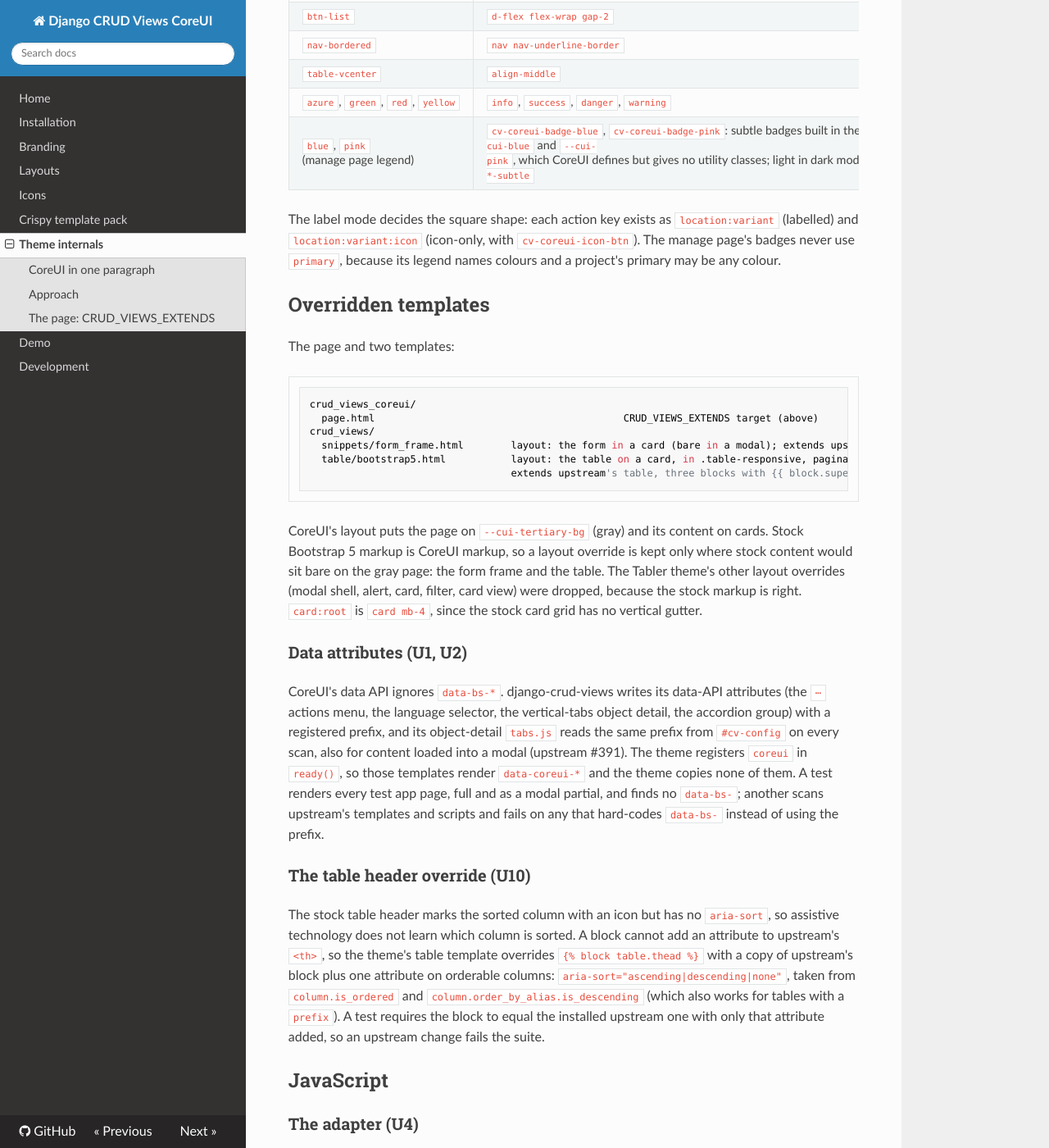
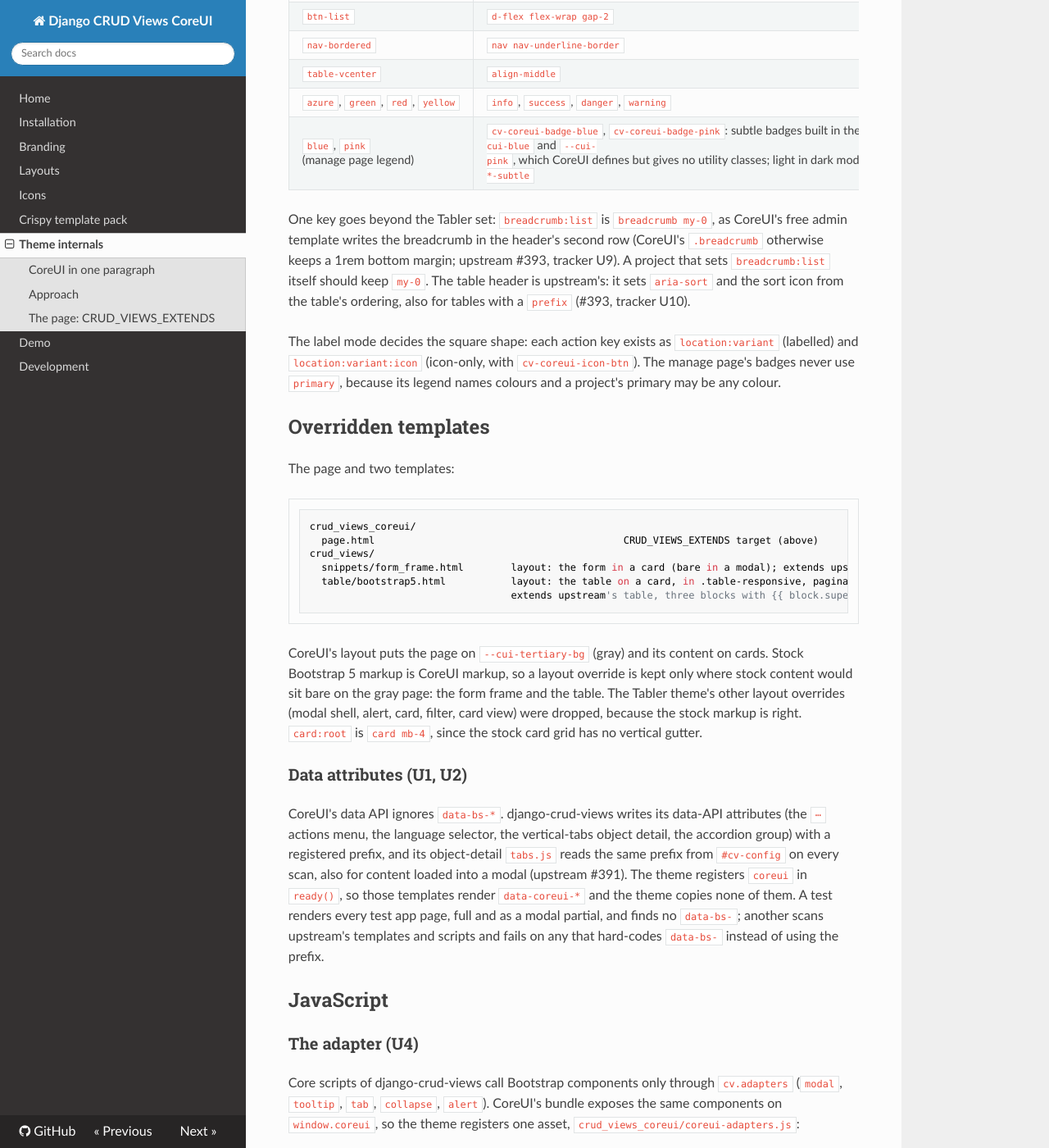
Before and after one commit to jacob-consulting/django-crud-views-coreui, an MkDocs documentation site: the page built from docs/theme_internals.md, in a window 1280 px wide and 1400 px high, scrolled down 2916 px. Shown: the whole window at 82% size. Built offline with MkDocs 1.6.1, drawn with Linux system fonts in a browser that asks for light colours; nearby versions of some CDN libraries; some of the changed text lies outside the part shown.

Commit message:
feat: breadcrumb:list key and the stock table header (U9, U10, C8)

````diff
--- a/docs/theme_internals.md
+++ b/docs/theme_internals.md
@@ -98,6 +98,11 @@ How Tabler classes translate to CoreUI (the key set is the same):
 | `azure`, `green`, `red`, `yellow` | `info`, `success`, `danger`, `warning` |
 | `blue`, `pink` (manage page legend) | `cv-coreui-badge-blue`, `cv-coreui-badge-pink`: subtle badges built in the theme CSS from `--cui-blue` and `--cui-pink`, which CoreUI defines but gives no utility classes; light in dark mode too, like CoreUI's `bg-*-subtle` |
 
+One key goes beyond the Tabler set: `breadcrumb:list` is `breadcrumb my-0`, as CoreUI's free admin template writes the
+breadcrumb in the header's second row (CoreUI's `.breadcrumb` otherwise keeps a 1rem bottom margin; upstream #393,
+tracker U9). A project that sets `breadcrumb:list` itself should keep `my-0`. The table header is upstream's: it sets
+`aria-sort` and the sort icon from the table's ordering, also for tables with a `prefix` (#393, tracker U10).
+
 The label mode decides the square shape: each action key exists as `location:variant` (labelled) and
 `location:variant:icon` (icon-only, with `cv-coreui-icon-btn`). The manage page's badges never use `primary`, because
 its legend names colours and a project's primary may be any colour.
@@ -112,7 +117,7 @@ crud_views_coreui/
 crud_views/
   snippets/form_frame.html        layout: the form in a card (bare in a modal); extends upstream's frame
   table/bootstrap5.html           layout: the table on a card, in .table-responsive, pagination in the card footer;
-                                  extends upstream's table, three blocks with {{ block.super }}; plus table.thead (below)
+                                  extends upstream's table, three blocks with {{ block.super }}
 ```
 
 CoreUI's layout puts the page on `--cui-tertiary-bg` (gray) and its content on cards. Stock Bootstrap 5 markup is
@@ -128,15 +133,6 @@ language selector, the vertical-tabs object detail, the accordion group) with a
 The theme registers `coreui` in `ready()`, so those templates render `data-coreui-*` and the theme copies none of them.
 A test renders every test app page, full and as a modal partial, and finds no `data-bs-`; another scans upstream's
 templates and scripts and fails on any that hard-codes `data-bs-` instead of using the prefix.
-
-### The table header override (U10)
-
-The stock table header marks the sorted column with an icon but has no `aria-sort`, so assistive technology does not
-learn which column is sorted. A block cannot add an attribute to upstream's `<th>`, so the theme's table template
-overrides `{% block table.thead %}` with a copy of upstream's block plus one attribute on orderable columns:
-`aria-sort="ascending|descending|none"`, taken from `column.is_ordered` and `column.order_by_alias.is_descending` (which
-also works for tables with a `prefix`). A test requires the block to equal the installed upstream one with only that
-attribute added, so an upstream change fails the suite.
 
 ## JavaScript
 
@@ -181,8 +177,7 @@ block exists for django-crud-views-extensions' typeahead skins (`.cv-typeahead`,
 whose select popup otherwise has no background.
 
 The other rules: the square `cv-coreui-icon-btn`, `cv-coreui-section-legend` (registered for the conditional and formset
-legends), the two subtle badge colours, `--cui-breadcrumb-margin-bottom: 0` for the header's breadcrumb row (U9, upstream
-has no `breadcrumb:*` class key), a smaller view title below the owner tabs, and two rules that drop the inner bottom
+legends), the two subtle badge colours, a smaller view title below the owner tabs, and two rules that drop the inner bottom
 margins of the card table and its pagination.
 
 ## Forms
--- a/src/crud_views_coreui/static/crud_views_coreui/crud_views_coreui.css
+++ b/src/crud_views_coreui/static/crud_views_coreui/crud_views_coreui.css
@@ -89,13 +89,6 @@
   background-color: color-mix(in srgb, var(--cv-coreui-badge-color) 20%, #fff);
 }
 
-/* The breadcrumb's row in the CoreUI header (django_coreui/layouts/app.html, block breadcrumb): CoreUI's .breadcrumb
-   keeps a 1rem bottom margin, which the free admin template drops there with my-0. crud_views' breadcrumb has no class
-   key for its <ol> (upstream tracker U9), so the margin goes through CoreUI's own variable. */
-.header-breadcrumb .breadcrumb {
-  --cui-breadcrumb-margin-bottom: 0;
-}
-
 /* ViewSet Navigation (page.html): below the owner's h1 and the tabs, the view's own title is a section heading. */
 .cv-coreui-owner ~ .row .page-title {
   font-size: 1rem;
--- a/src/crud_views_coreui/templates/crud_views/table/bootstrap5.html
+++ b/src/crud_views_coreui/templates/crud_views/table/bootstrap5.html
@@ -4,28 +4,7 @@
 CoreUI theme: the table sits on a card, as content does in CoreUI's layout (the page is --cui-tertiary-bg), scrolls
 inside it on narrow screens, and the pagination goes into the card footer. Extends upstream's table of the same name
 (Django skips this file when it resolves the parent): rows, sorting and pagination stay upstream's.
-The table.thead block is upstream's (fa2f0a7b) plus aria-sort on orderable headers, which the stock header lacks
-(upstream tracker U10); test_table_head_is_upstream_plus_aria_sort compares it with the installed upstream block.
 {% endcomment %}
 {% block table-wrapper %}<div class="card cv-coreui-table">{{ block.super }}</div>{% endblock table-wrapper %}
 {% block table %}<div class="table-responsive">{{ block.super }}</div>{% endblock table %}
 {% block pagination %}{% with pagination=block.super %}{% if pagination.strip %}<div class="card-footer">{{ pagination }}</div>{% endif %}{% endwith %}{% endblock pagination %}
-{% block table.thead %}
-            {% if table.show_header %}
-                <thead {{ table.attrs.thead.as_html }}>
-                <tr>
-                {% for column in table.columns %}
-                    <th {{ column.attrs.th.as_html }} scope="col"{% if column.orderable %} aria-sort="{% if column.is_ordered %}{% if column.order_by_alias.is_descending %}descending{% else %}ascending{% endif %}{% else %}none{% endif %}"{% endif %}>
-                        {% if column.orderable %}
-                            {% if request.GET.sort == column.name%}{% cv_icon "table-sort-asc" %}{% endif %}
-                            {% if request.GET.sort == "-"|add:column.name%}{% cv_icon "table-sort-desc" %}{% endif %}
-                             <a href="{% cv_querystring table.prefixed_order_by_field=column.order_by_alias.next %}">{{ column.header }}</a>
-                        {% else %}
-                            {{ column.header }}
-                        {% endif %}
-                    </th>
-                {% endfor %}
-                </tr>
-                </thead>
-            {% endif %}
-            {% endblock table.thead %}
````
Also changed, not shown: 4 other files.
